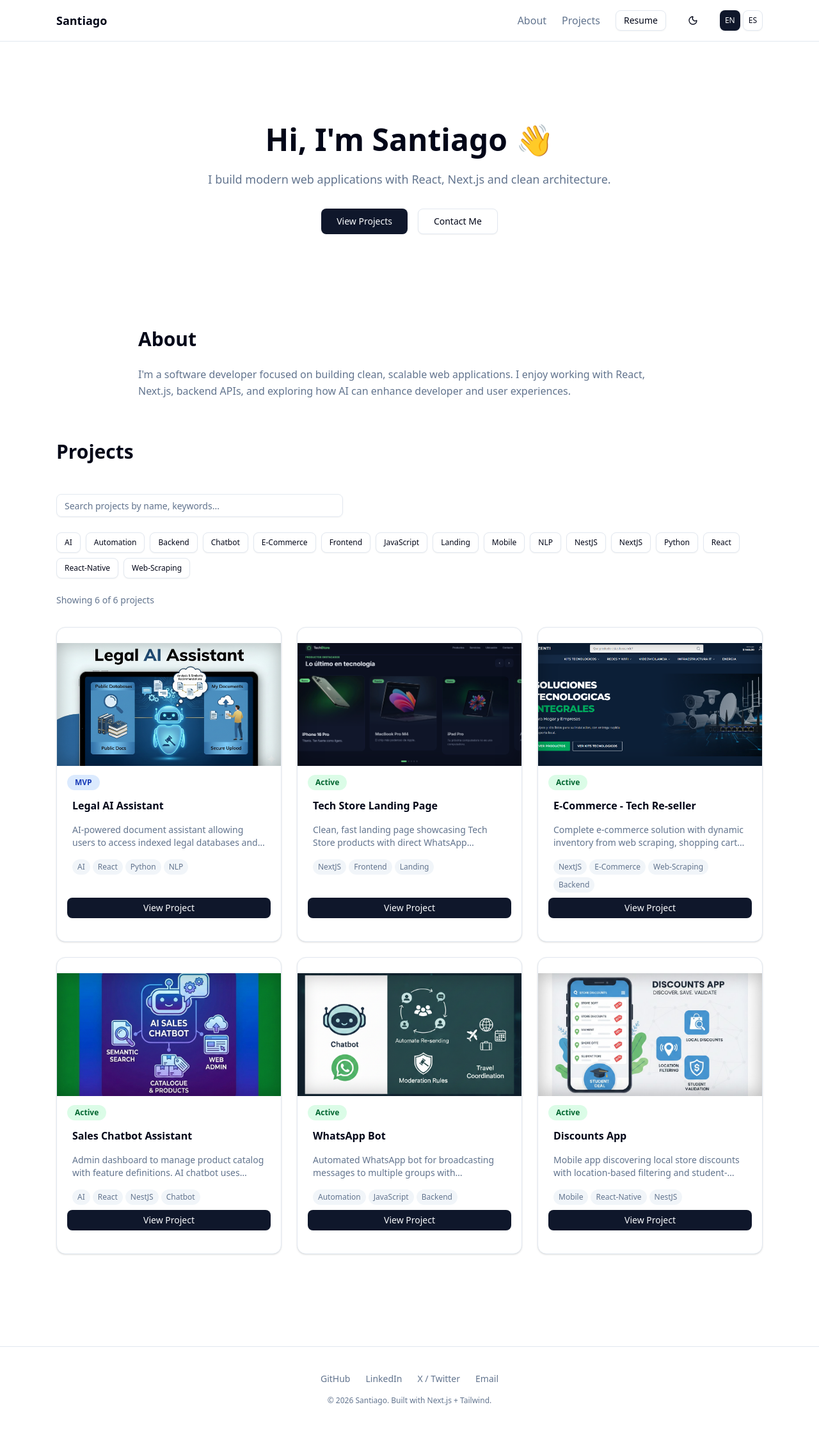
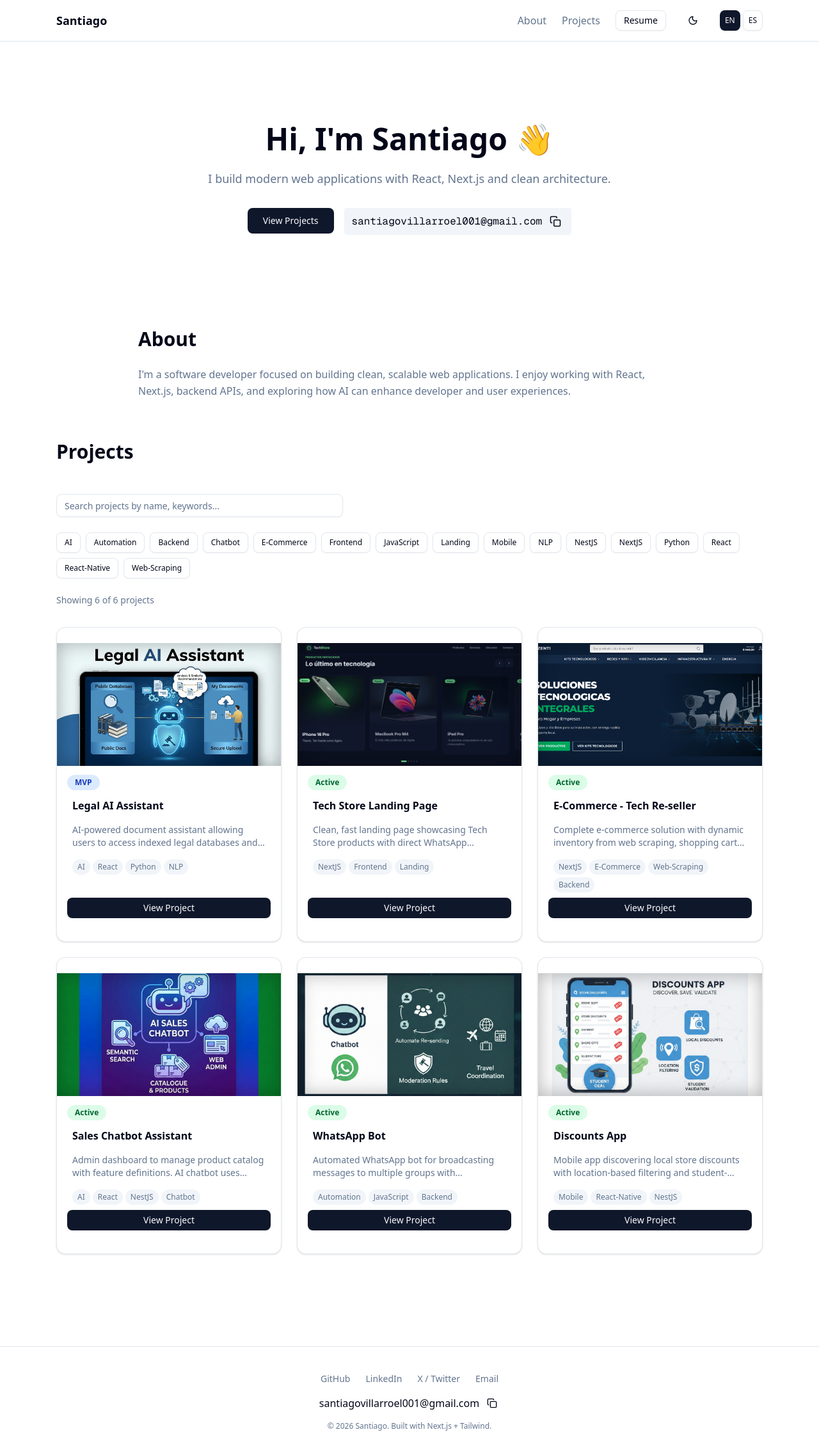
Before and after one commit to SantiagoVillarroel/SantiagoVillarroel.github.io, a Next.js app: page / in a window 1280 px wide. Shown: the top 2274 px of the page at 64% size. Before the commit the page ends 2237 px from the top, so only its background shows below. Built offline with nearby package versions, Linux system fonts and the light colour scheme.

Commit message:
contact and resume changes

```diff
--- a/components/layout/Footer.tsx
+++ b/components/layout/Footer.tsx
@@ -3,9 +3,18 @@
 import { motion } from "framer-motion";
 import Link from "next/link";
 import { useI18n } from "@/lib/i18n-context";
+import { useState } from "react";
+import { Copy } from "lucide-react";
 
 export default function Footer() {
   const { t } = useI18n();
+  const [copied, setCopied] = useState(false);
+  const email = "santiagovillarroel001@gmail.com";
+  const handleCopy = () => {
+    navigator.clipboard.writeText(email);
+    setCopied(true);
+    setTimeout(() => setCopied(false), 1500);
+  };
 
   return (
     <motion.footer
@@ -24,7 +33,19 @@ export default function Footer() {
             Email
           </Link>
         </div>
-
+        <div className="flex justify-center items-center gap-2 mt-2">
+          <span>{email}</span>
+          <button
+            onClick={handleCopy}
+            className="p-1 rounded hover:bg-muted transition"
+            aria-label="Copy email"
+          >
+            <Copy size={16} />
+          </button>
+          {copied && (
+            <span className="ml-2 text-xs text-green-500">Copied!</span>
+          )}
+        </div>
         <p className="text-xs text-muted-foreground">
           {t("footer.copyright", "© {year} Santiago. Built with Next.js + Tailwind.").replace("{year}", new Date().getFullYear().toString())}
         </p>
--- a/components/layout/Navbar.tsx
+++ b/components/layout/Navbar.tsx
@@ -6,9 +6,11 @@ import { Button } from "@/components/ui/button";
 import { ThemeToggle } from "../theme-toggle";
 import LanguageSelector from "@/components/language-selector";
 import { useI18n } from "@/lib/i18n-context";
+import { useState } from "react";
 
 export default function Navbar() {
-    const { t } = useI18n();
+    const { t, locale } = useI18n();
+    const [open, setOpen] = useState(false);
 
     return (
         <motion.nav
@@ -30,8 +32,17 @@ export default function Navbar() {
                         {t("nav.projects", "Projects")}
                     </Link>
 
-                    <Button variant="outline" size="sm">
-                        Resume
+                    <Button
+                        variant="outline"
+                        size="sm"
+                        asChild
+                    >
+                        <a
+                            href={locale === "en" ? "/resume-en.pdf" : "/resume-es.pdf"}
+                            download
+                        >
+                            {t("nav.resume", "Resume")}
+                        </a>
                     </Button>
 
                     <ThemeToggle />
--- a/components/sections/Contact.tsx
+++ /dev/null
@@ -1,29 +0,0 @@
-"use client";
-
-import { Button } from "@/components/ui/button";
-import { Input } from "@/components/ui/input";
-import { Textarea } from "@/components/ui/textarea";
-import { useI18n } from "@/lib/i18n-context";
-
-export default function Contact() {
-  const { t } = useI18n();
-
-  return (
-    <section
-      id="contact"
-      className="max-w-2xl mx-auto px-6 py-32"
-    >
-      <h2 className="text-3xl font-bold mb-8">{t("contact.title", "Contact")}</h2>
-
-      <form className="space-y-4">
-        <Input placeholder={t("contact.name", "Your name")} />
-        <Input type="email" placeholder={t("contact.email", "Your email")} />
-        <Textarea placeholder={t("contact.message", "Your message")} rows={5} />
-
-        <Button size="lg" className="w-full">
-          {t("contact.send", "Send message")}
-        </Button>
-      </form>
-    </section>
-  );
-}
--- a/components/sections/Hero.tsx
+++ b/components/sections/Hero.tsx
@@ -3,9 +3,11 @@
 import { motion } from "framer-motion";
 import { Button } from "@/components/ui/button";
 import { useI18n } from "@/lib/i18n-context";
+import { useState } from "react";
 
 export default function Hero() {
   const { t } = useI18n();
+  const [copied, setCopied] = useState(false);
 
   return (
     <section
@@ -30,9 +32,23 @@ export default function Hero() {
           <Button size="lg" asChild>
             <a href="#projects">{t("hero.viewProjects", "View Projects")}</a>
           </Button>
-          <Button variant="outline" size="lg" asChild>
-            <a href="mailto:santiagovillarroel001@gmail.com">{t("hero.contactMe", "Contact Me")}</a>
-          </Button>
+          <div className="flex items-center gap-2 bg-muted rounded px-3 py-2">
+            <span className="font-mono text-base select-all">santiagovillarroel001@gmail.com</span>
+            <button
+              onClick={() => {
+                navigator.clipboard.writeText("santiagovillarroel001@gmail.com");
+                setCopied(true);
+                setTimeout(() => setCopied(false), 1500);
+              }}
+              className="p-1 rounded hover:bg-primary/20 transition"
+              aria-label="Copy email"
+            >
+              <svg width="18" height="18" fill="none" stroke="currentColor" strokeWidth="2" strokeLinecap="round" strokeLinejoin="round" viewBox="0 0 24 24"><rect x="9" y="9" width="13" height="13" rx="2"/><path d="M5 15H4a2 2 0 0 1-2-2V4a2 2 0 0 1 2-2h9a2 2 0 0 1 2 2v1"/></svg>
+            </button>
+            {copied && (
+              <span className="ml-2 text-xs text-green-500">Copied!</span>
+            )}
+          </div>
         </div>
       </motion.div>
     </section>
```
Also changed, not shown: 2 other files (tests, documents, lock files or other folders).
